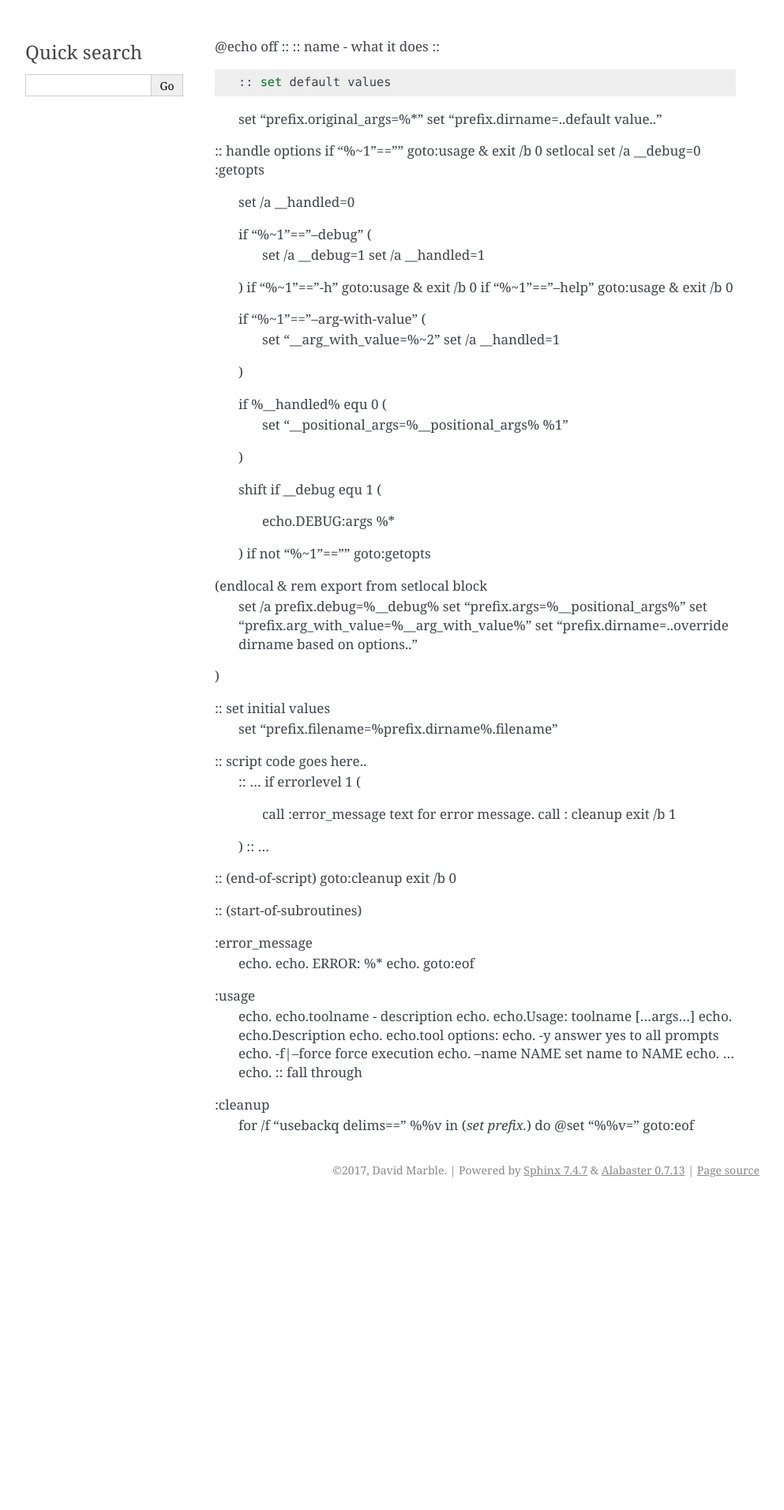
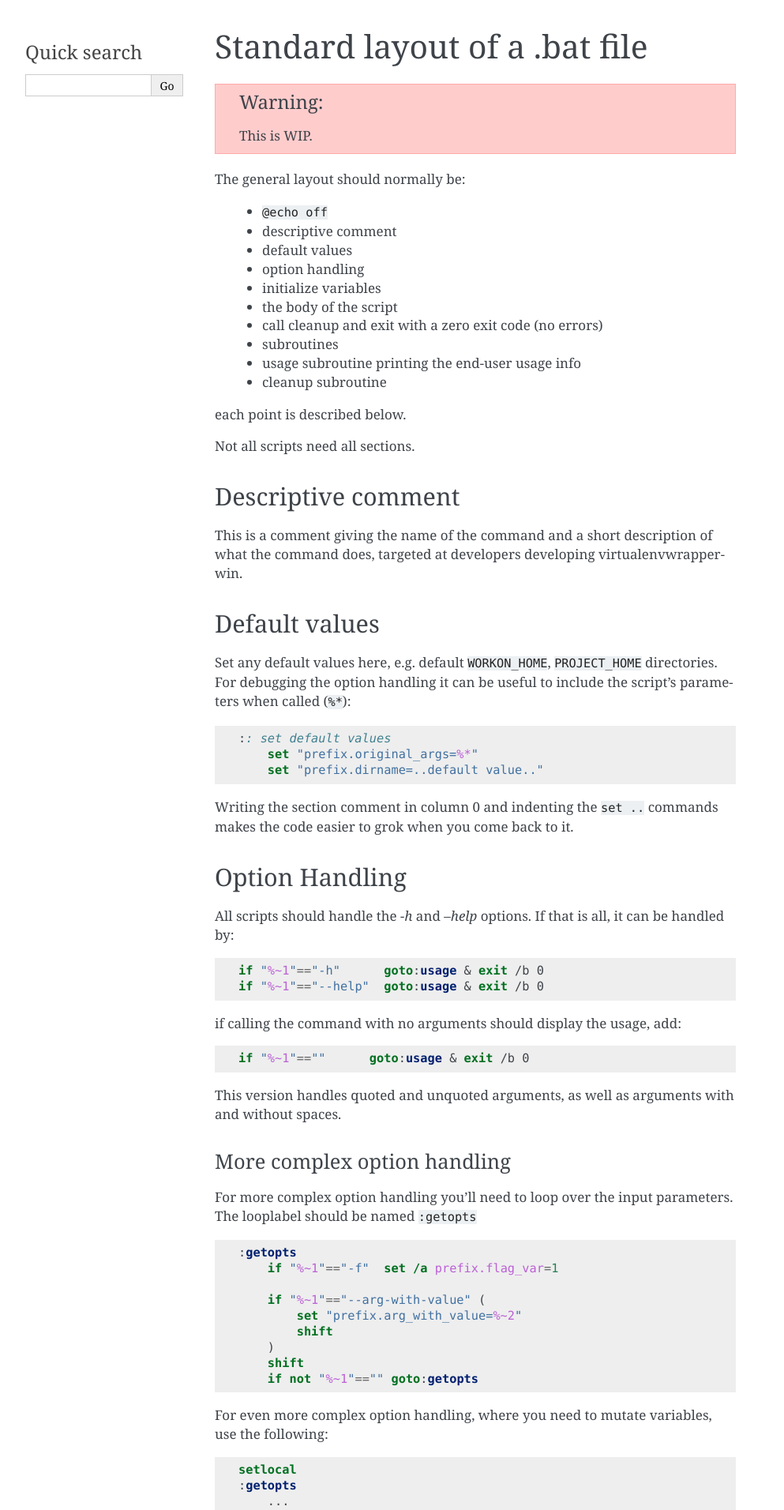
Before and after one commit to davidmarble/virtualenvwrapper-win, a Sphinx documentation site: the page built from docs/stdlayout.rst, in a window 1280 px wide. Shown: the top 1912 px of the page at 79% size, without its empty margins (148-1141 px from the left). Built offline with Sphinx 7.4.7, drawn with Linux system fonts in a browser that asks for light colours; before the commit the page ends 1521 px from its top, so only the background shows below that; some of the changed text lies outside the part shown.

Commit message:
Initial developer docs.

```diff
--- a/docs/conf.py
+++ b/docs/conf.py
@@ -30,10 +30,13 @@
 # Add any Sphinx extension module names here, as strings. They can be
 # extensions coming with Sphinx (named 'sphinx.ext.*') or your custom
 # ones.
-extensions = ['sphinx.ext.autodoc',
+extensions = [
+    'sphinx.ext.autodoc',
     'sphinx.ext.intersphinx',
     'sphinx.ext.todo',
-    'sphinx.ext.githubpages']
+    'sphinx.ext.githubpages',
+    'sphinx.ext.graphviz',
+]
 
 # Add any paths that contain templates here, relative to this directory.
 templates_path = ['_templates']
--- a/docs/stdlayout.rst
+++ b/docs/stdlayout.rst
@@ -1,94 +1,133 @@
+.. _standard-layuot:
+
+Standard layout of a .bat file
+====================================
+
+.. warning:: This is WIP.
+
+The general layout should normally be:
+
+ - ``@echo off``
+ - descriptive comment
+ - default values
+ - option handling
+ - initialize variables
+ - the body of the script
+ - call cleanup and exit with a zero exit code (no errors)
+ - subroutines
+ - usage subroutine printing the end-user usage info
+ - cleanup subroutine
+
+each point is described below.
+
+Not all scripts need all sections.
+
+Descriptive comment
+---------------------
+This is a comment giving the name of the command and a short
+description of what the command does, targeted at developers developing
+virtualenvwrapper-win.
+
+Default values
+---------------------
+Set any default values here, e.g. default ``WORKON_HOME``, ``PROJECT_HOME`` directories.
+For debugging the option handling it can be useful to include the script's parameters
+when called (``%*``):
+
+.. code-block:: dosbatch
+
+    :: set default values
+        set "prefix.original_args=%*"
+        set "prefix.dirname=..default value.."
+
+Writing the section comment in column 0 and indenting the ``set ..`` commands makes
+the code easier to grok when you come back to it.
 
 
-@echo off
-::
-::  name - what it does
-::
-::
+Option Handling
+-----------------
+All scripts should handle the `-h` and `--help` options. If that is all, it can be
+handled by:
 
-:: set default values
-    set "prefix.original_args=%*"
-    set "prefix.dirname=..default value.."
+.. code-block:: dosbatch
 
-
-:: handle options
-if "%~1"=="" goto:usage & exit /b 0
-setlocal
-set /a __debug=0
-:getopts
-    set /a __handled=0
-
-    if "%~1"=="--debug" (
-        set /a __debug=1
-	set /a __handled=1
-    )
     if "%~1"=="-h"      goto:usage & exit /b 0
     if "%~1"=="--help"  goto:usage & exit /b 0
 
-    if "%~1"=="--arg-with-value" (
-        set "__arg_with_value=%~2"
-	set /a __handled=1
+if calling the command with no arguments should display the usage, add:
+
+.. code-block:: dosbatch
+
+    if "%~1"==""      goto:usage & exit /b 0
+
+This version handles quoted and unquoted arguments, as well as arguments with and
+without spaces.
+
+More complex option handling
+~~~~~~~~~~~~~~~~~~~~~~~~~~~~~
+For more complex option handling you'll need to loop over the input parameters.
+The looplabel should be named ``:getopts``
+
+.. code-block:: dosbatch
+
+    :getopts
+        if "%~1"=="-f"  set /a prefix.flag_var=1
+
+        if "%~1"=="--arg-with-value" (
+            set "prefix.arg_with_value=%~2"
+            shift
+        )
+        shift
+        if not "%~1"=="" goto:getopts
+
+For even more complex option handling, where you need to mutate variables, use the
+following:
+
+.. code-block:: dosbatch
+
+    setlocal
+    :getopts
+        ...
+    (endlocal & rem export from setlocal block
+        :: variables set here escape, and variables set in the setlocal
+        :: block are still visible.
     )
 
-    if %__handled% equ 0 (
-        set "__positional_args=%__positional_args% %1"
-    )
+Initialize variables
+----------------------------------------------------------
 
-    shift
-    if __debug equ 1 (
-        echo.DEBUG:args %*
-    )
-    if not "%~1"=="" goto:getopts
-(endlocal & rem export from setlocal block
-    set /a prefix.debug=%__debug%
-    set "prefix.args=%__positional_args%"
-    set "prefix.arg_with_value=%__arg_with_value%"
-    set "prefix.dirname=..override dirname based on options.."
-)
+The body of the script
+----------------------------------------------------------
+Make sure any error conditions cause an error message to be printed, and a unique
+error number to be set (``exit /b n`` where ``n`` is the error number).
 
-:: set initial values
-   set "prefix.filename=%prefix.dirname%\.filename"
+A normal exit should set the errorlevel to 0 by ``exit /b 0``.
 
 
-:: script code goes here..
-    :: ...
-    if errorlevel 1 (
-        call :error_message text for error message.
-	call : cleanup
-	exit /b 1
-    )
-    :: ...
+
+Call cleanup and exit with a zero exit code (no errors)
+----------------------------------------------------------
+
+Subroutines
+----------------------------------------------------------
+
+usage subroutine printing the end-user usage info
+----------------------------------------------------------
+
+cleanup subroutine
+----------------------------------------------------------
+
+.. literalinclude:: _static/stdlayout.bat
+    :language: dosbatch
+    :linenos:
+    :lines: 90-92
 
 
-:: (end-of-script)
-goto:cleanup
-exit /b 0
-
-:: (start-of-subroutines)
-
-:error_message
-    echo.
-    echo.    ERROR: %*
-    echo.
-    goto:eof
 
 
-:usage
-    echo.
-    echo.toolname - description
-    echo.
-    echo.Usage:  toolname [...args...]
-    echo.
-    echo.Description
-    echo.
-    echo.tool options:
-    echo.  -y            answer yes to all prompts
-    echo.  -f|--force    force execution
-    echo.  --name NAME   set name to NAME
-    echo. ...
-    echo.
-    :: fall through
+Skeleton
+========
 
-:cleanup
-    for /f "usebackq delims==" %%v in (`set prefix.`) do @set "%%v="
-    goto:eof
+.. literalinclude:: _static/stdlayout.bat
+    :language: dosbatch
+    :linenos:
```
Also changed, not shown: docs/callgraph.rst (added, +16 -0 lines), docs/codingstyle.rst (added, +89 -0 lines), docs/howto.rst (added, +27 -0 lines), docs/index.rst (+6 -4 lines), 3 other files.
